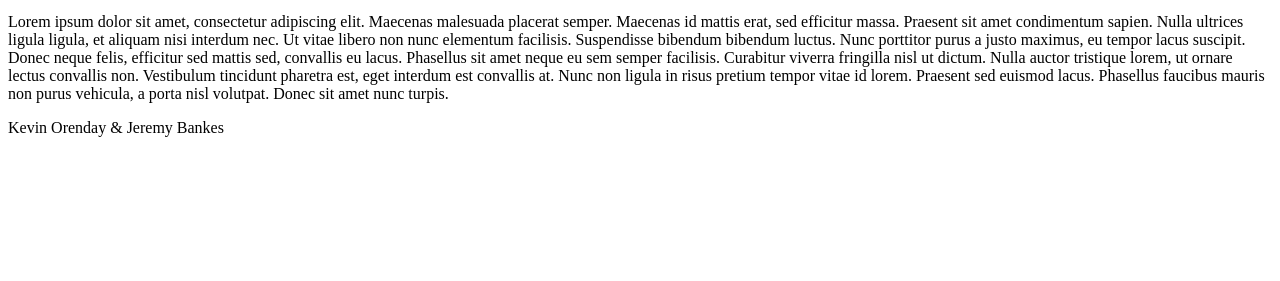
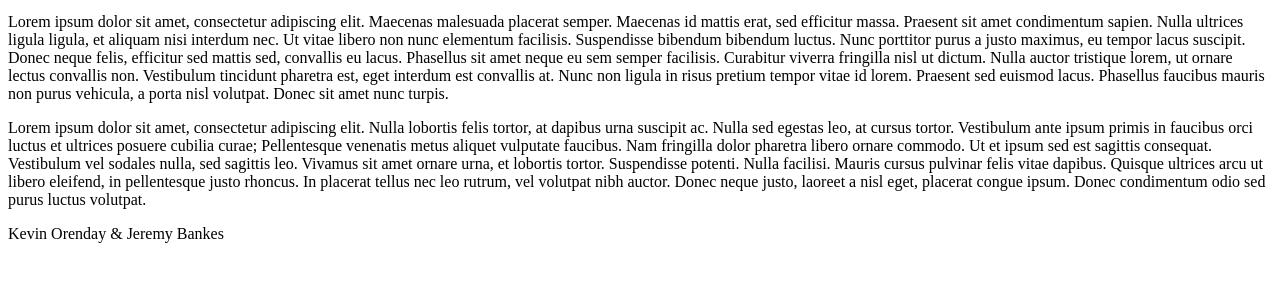
Before and after one commit to kevino29/richard_branson, a plain HTML site: page index.html in a window 1280 px wide. Shown: the part 155-436 px from the top of the page. Drawn offline with Linux system fonts and the light colour scheme.

Commit message:
initial commit

```diff
--- a/index.html
+++ b/index.html
@@ -10,6 +10,7 @@
 
         <p>Lorem ipsum dolor sit amet, consectetur adipiscing elit. Donec tincidunt condimentum enim a vestibulum. Donec eget lacus massa. Vestibulum nec libero feugiat ipsum scelerisque cursus. Morbi semper orci vitae nunc fermentum, sed tempor purus tempor. Fusce laoreet volutpat justo at tincidunt. Ut tincidunt porta purus, id egestas sem congue vel. Praesent sed molestie sapien. Nunc volutpat laoreet lacus, a laoreet velit ullamcorper quis. Pellentesque pulvinar, elit pharetra dictum porttitor, ipsum nisl ultrices est, sed facilisis eros risus ornare ligula. Aenean vel placerat libero, non varius ante.</p>
         <p>Lorem ipsum dolor sit amet, consectetur adipiscing elit. Maecenas malesuada placerat semper. Maecenas id mattis erat, sed efficitur massa. Praesent sit amet condimentum sapien. Nulla ultrices ligula ligula, et aliquam nisi interdum nec. Ut vitae libero non nunc elementum facilisis. Suspendisse bibendum bibendum luctus. Nunc porttitor purus a justo maximus, eu tempor lacus suscipit. Donec neque felis, efficitur sed mattis sed, convallis eu lacus. Phasellus sit amet neque eu sem semper facilisis. Curabitur viverra fringilla nisl ut dictum. Nulla auctor tristique lorem, ut ornare lectus convallis non. Vestibulum tincidunt pharetra est, eget interdum est convallis at. Nunc non ligula in risus pretium tempor vitae id lorem. Praesent sed euismod lacus. Phasellus faucibus mauris non purus vehicula, a porta nisl volutpat. Donec sit amet nunc turpis.</p>
+        <p>Lorem ipsum dolor sit amet, consectetur adipiscing elit. Nulla lobortis felis tortor, at dapibus urna suscipit ac. Nulla sed egestas leo, at cursus tortor. Vestibulum ante ipsum primis in faucibus orci luctus et ultrices posuere cubilia curae; Pellentesque venenatis metus aliquet vulputate faucibus. Nam fringilla dolor pharetra libero ornare commodo. Ut et ipsum sed est sagittis consequat. Vestibulum vel sodales nulla, sed sagittis leo. Vivamus sit amet ornare urna, et lobortis tortor. Suspendisse potenti. Nulla facilisi. Mauris cursus pulvinar felis vitae dapibus. Quisque ultrices arcu ut libero eleifend, in pellentesque justo rhoncus. In placerat tellus nec leo rutrum, vel volutpat nibh auctor. Donec neque justo, laoreet a nisl eget, placerat congue ipsum. Donec condimentum odio sed purus luctus volutpat.</p>
     </body>
 
     <footer>
```
